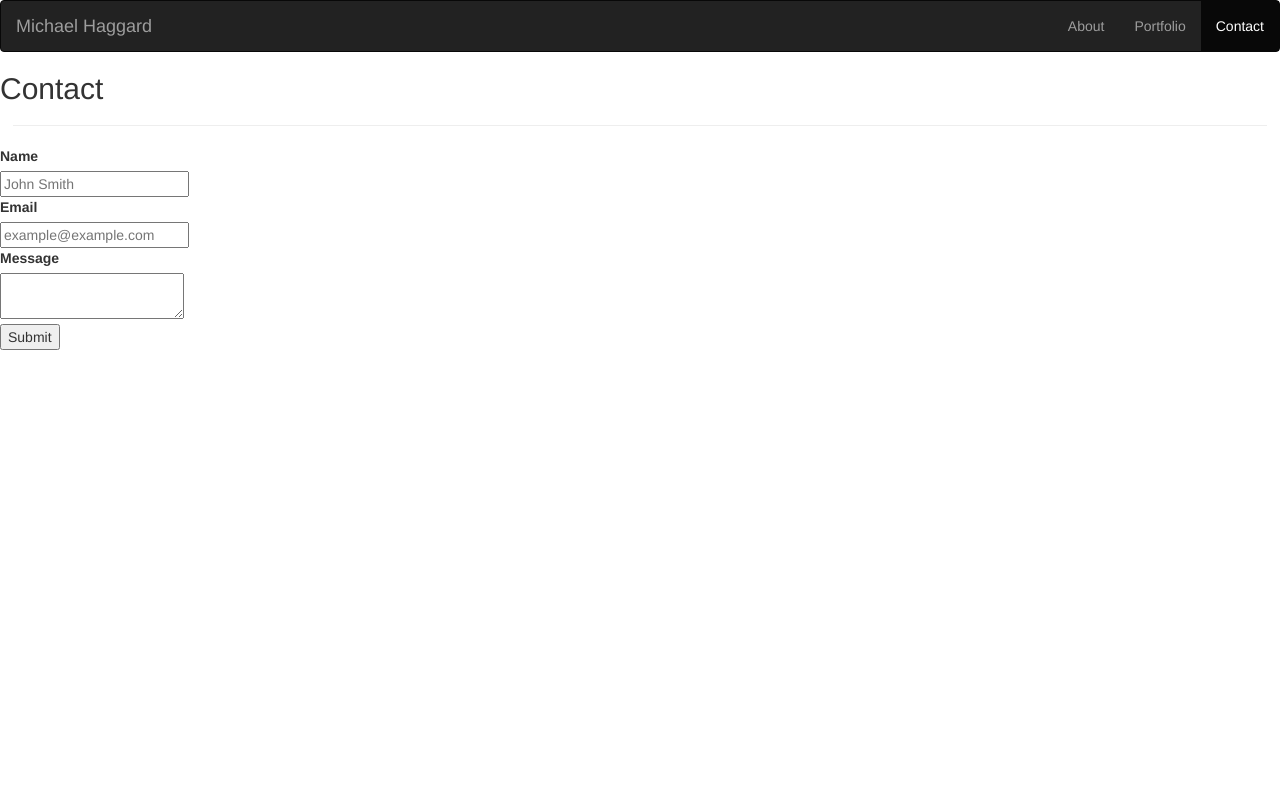
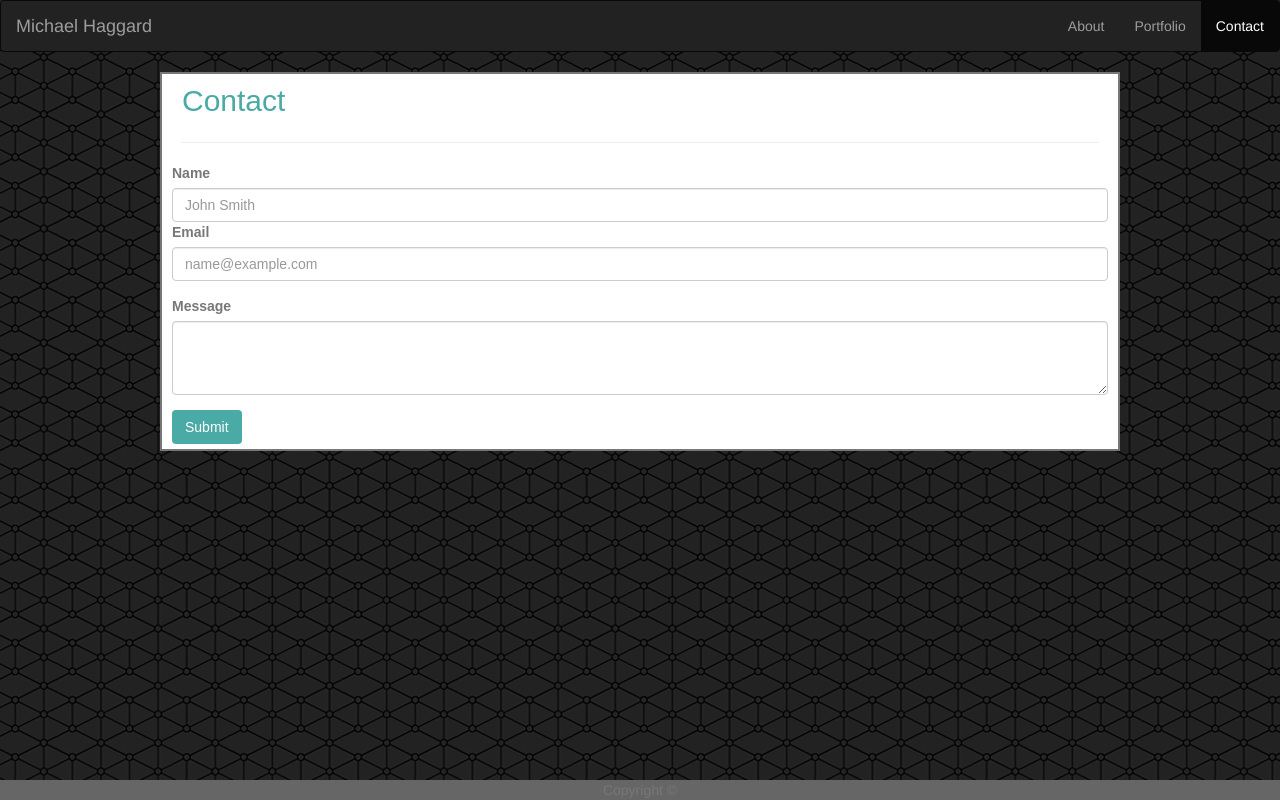
Before and after one commit to MichaelH94/Bootstrap-Portfolio, a plain HTML site: page contact.html in a window 1280 px wide. Drawn offline with Linux system fonts and the light colour scheme.

Commit message:
update: contact form, index styles

```diff
--- a/contact.html
+++ b/contact.html
@@ -8,6 +8,7 @@
 
     <!-- Bootstrap -->
     <link href="css/bootstrap.min.css" rel="stylesheet">
+    <link href="css/styles.css" rel="stylesheet" type="text/css">
 
   </head>
 
@@ -29,26 +30,29 @@
         <hr width="98%">
         <div class="contact">
             <form>
-                <div>
-                    <label for="name">Name</label>
-                    <br>
-                    <input type="text" id="name" name="username" placeholder="John Smith">
+              <div class ="form group">
+                <label for="name">Name</label>
+                <input type="text" class="form-control" id="name" name="username" placeholder="John Smith">
+              </div>
+                <div class="form-group">
+                  <label for="exampleFormControlInput1">Email</label>
+                  <input type="email" class="form-control" id="email" placeholder="name@example.com">
                 </div>
-
-                <div>
-                    <label for="email">Email</label>
-                    <br>
-                    <input type="email" id="email" name="usermail" placeholder="example@example.com">
                 </div>
-
-                <div>
-                    <label for="message">Message</label>
-                    <br>
-                    <textarea id="msg" name="usermessage"></textarea>
+                <div class="form-group">
+                  <label for="exampleFormControlTextarea1">Message</label>
+                  <textarea class="form-control" id="msg" rows="3"></textarea>
                 </div>
-            </form>
-            <input type="submit" value="Submit">
+              </form>
+              <button type="button" class="btn">Submit</button>
         </div>
     </div>
+  </div>
+  <footer class="footer">
+   <div class="container">
+     <span class="text-muted">Copyright &copy;</span>
+   </div>
+ </footer>
+
   </body>
 </html>
--- /dev/null
+++ b/css/styles.css
@@ -0,0 +1,58 @@
+/* General Styles */
+
+footer {
+    position: fixed;
+    left: 0;
+    bottom: 0;
+    width: 100%;
+    background-color: #666666;
+    text-align: center;
+}
+
+body {
+	background-image: url('../images/connectwork/connectwork.png');
+	color: #777777;
+}
+
+h2 {
+	color: #4aaaa5;
+	margin-top: 5px;
+	margin-bottom: 2px;
+	padding: 5px 10px;
+}
+
+.mainsection {
+	max-width: 960px;
+	margin: auto;
+	border: 2px solid;
+	padding: 0px 10px;
+	background-color: white;
+	margin-bottom: 40px;
+	font-family: 'Arial','Helvetica Neue', Helvetica, sans-serif;
+}
+
+/* Index Styles */
+
+
+#profilepic {
+	float: left;
+	padding: 5px;
+}
+
+.maincontent {
+	padding: 5px;
+}
+
+/* Portfolio Styles */
+
+/* Contact Styles */
+
+textarea {
+	resize: vertical;
+}
+
+.btn {
+	background-color: #4aaaa5;
+	color: white;
+	margin-bottom: 5px;
+}
```
Also changed, not shown: index.html (+14 -3 lines), portfolio.html (+7 -0 lines).
